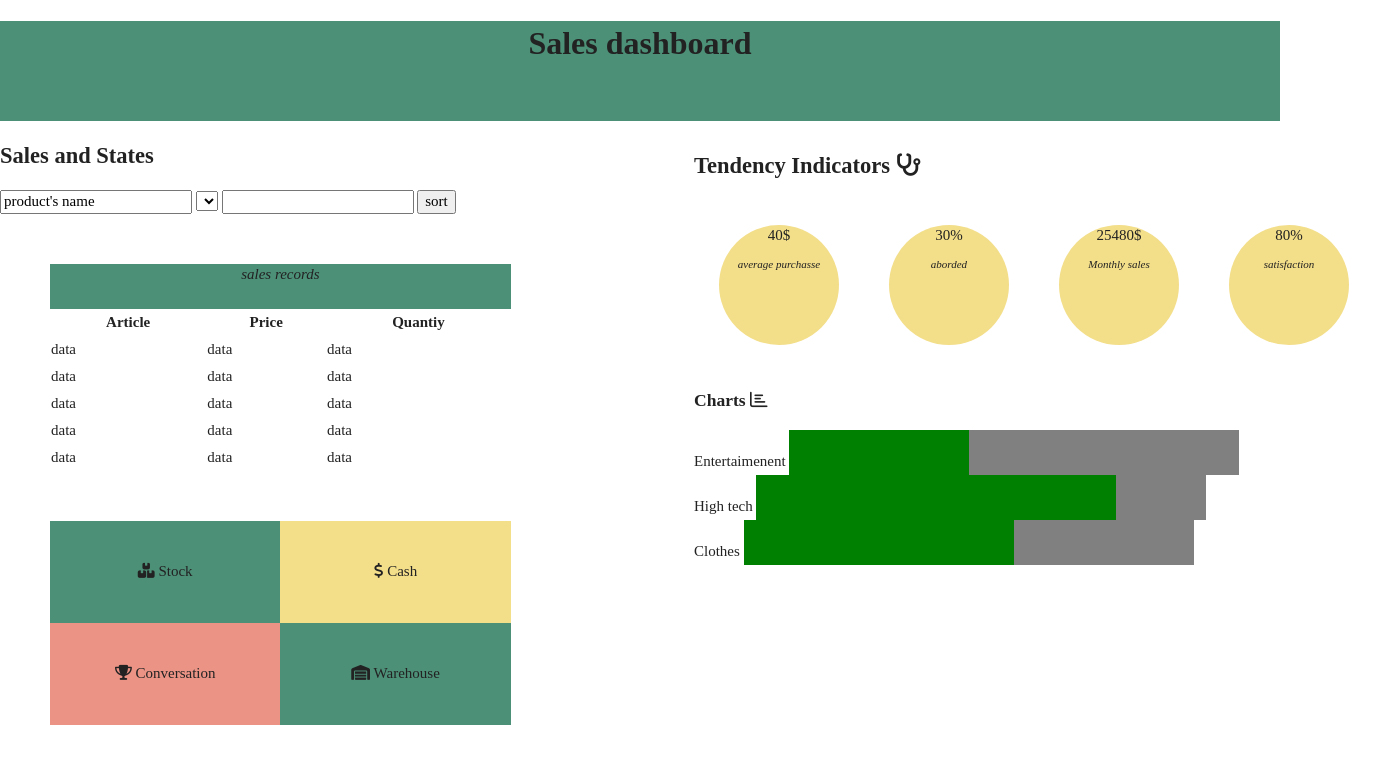
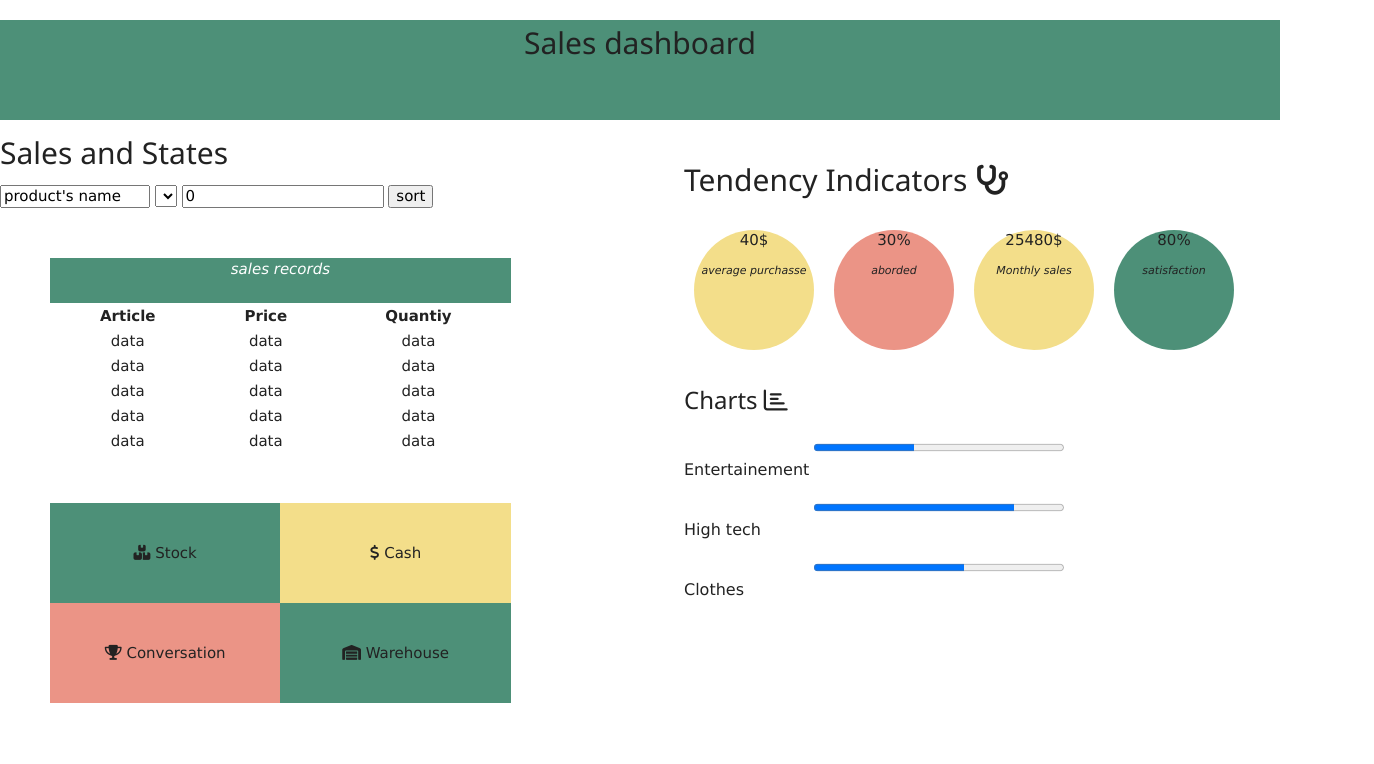
Before and after one commit to KevinB-a/sale_dashboard, a plain HTML site: page index.html in a window 1280 px wide. Shown: the whole page, 1374 px wide, since content can reach past the window. Drawn offline with nearby package versions, Linux system fonts and the light colour scheme.

Commit message:
add progress bar

```diff
--- a/css/main.css
+++ b/css/main.css
@@ -99,7 +99,7 @@ textarea {
    ========================================================================== */
 header
 {
-  margin: 0px;
+  padding: 0;
   height: 100px;
   text-align: center;
   width: 100%;
@@ -110,16 +110,19 @@ caption
   height: 45px;
   background-color:#4D9078 ;
   font-style: italic;
+  color: white;
 }
 th
 {
   height: 25px;
+  text-align: center;
 
 }
 td
 {
   width:auto ;
   height: 25px ;
+  text-align: center;
 
 }
 table
@@ -132,6 +135,10 @@ table
 {
   margin-right: auto;
   width: 45%;
+}
+.searchBar
+{
+  width: 150px;
 }
 .tableau2
 {
@@ -173,11 +180,12 @@ table
 }
 .flexRightContainer
 {
-  margin: 10px;
+  margin: 20px;
   width: 45%;
   display: flex;
   flex-wrap: wrap;
   flex-direction: column;
+  line-height: 60px;
 }
 .flexRow
 {
@@ -186,28 +194,48 @@ table
 }
 .flexRow > div
 {
-  margin: 25px;
+  line-height: 20px;
+  margin: 10px;
   text-align: center;
   width: 120px;
   height: 120px;
   border-radius: 60px;
-  background: #F3DE8A;
+
 }
 p
 {
   font-size: 11px;
   font-style: italic;
 }
+.circle
+{
+  background: #F3DE8A;
+}
+.circle1
+{
+  background: #EB9486;
+}
+.circle2
+{
+  background: #4D9078;
+}
+.progressBar
+{
+  flex-direction: row;
+  flex-wrap: nowrap;
+  display:flex;
+}
+
+label {
+  padding-right: 10px;
+  font-size: 1rem;
+  width: 130px;
+}
 progress
 {
-  background-color: #eee;
-  box-sizing: border-box;
-  display: inline-block;
-  height: 3em;
-  width: 30em;
-  vertical-align: -0.6em;
-  position: relative;
+  width: 250px;
 }
+
 
 
 /* ==========================================================================
--- a/index.html
+++ b/index.html
@@ -10,7 +10,7 @@
   <link rel="manifest" href="site.webmanifest">
   <link rel="apple-touch-icon" href="icon.png">
   <!-- Place favicon.ico in the root directory -->
-
+  <link rel="stylesheet" href="https://www.w3schools.com/w3css/4/w3.css">
   <link rel="stylesheet" href="css/normalize.css">
   <link rel="stylesheet" href="css/main.css">
 
@@ -23,9 +23,9 @@
   <main class="main">
     <section class="flexLeftContainer">
       <h2>Sales and States</h2>
-      <input type="search" name="product's name" value="product's name">
+      <input class="searchBar" type="search" name="product's name" value="product's name">
       <select name="" id=""></select>
-      <input type="number">
+      <input type="number" value="0">
       <button>sort</button>
       <table>
         <caption>sales records</caption>
@@ -72,15 +72,23 @@
     <section class="flexRightContainer">
       <h2>Tendency Indicators <i class="fas fa-stethoscope"></i></h2>
       <div class="flexRow">
-      <div class="circle1">40$ <br> <p>average purchasse</p></div>
-        <div>30%<br> <p>aborded</p></div>
-        <div>25480$<br> <p>Monthly sales</p></div>
-        <div>80% <br> <p>satisfaction</p></div>
+      <div class="circle">40$ <br> <p>average purchasse</p></div>
+        <div class="circle1">30%<br> <p>aborded</p></div>
+        <div class="circle">25480$<br> <p>Monthly sales</p></div>
+        <div class="circle2">80% <br> <p>satisfaction</p></div>
       </div>
       <h3>Charts <i class="far fa-chart-bar"></i></h3>
-      <div><label for="entertaimenent">Entertaimenent  </label><progress id="file" max="100" value="40"> 40% </progress></div>
-      <div><label for="entertaimenent">High tech  </label><progress id="file" max="100" value="80"> 80% </progress></div>
-      <div><label for="entertaimenent">Clothes  </label><progress id="file" max="100" value="60"> 60% </progress></div>
+      <div class="progressBar">
+      <label for="file">Entertainement</label><progress id="file" max="100" value="40"> 40% </progress>
+    </div>
+    <section class="progressBarColumn">
+    <div class="progressBar">
+      <label for="file">High tech</label><progress id="file" max="100" value="80"> 80% </progress>
+    </div>
+    <div class="progressBar">
+      <label for="file">Clothes</label><progress id="file" max="100" value="60"> 60% </progress>
+    </div>
+  </section>
     </section>
   </main>
 
```
